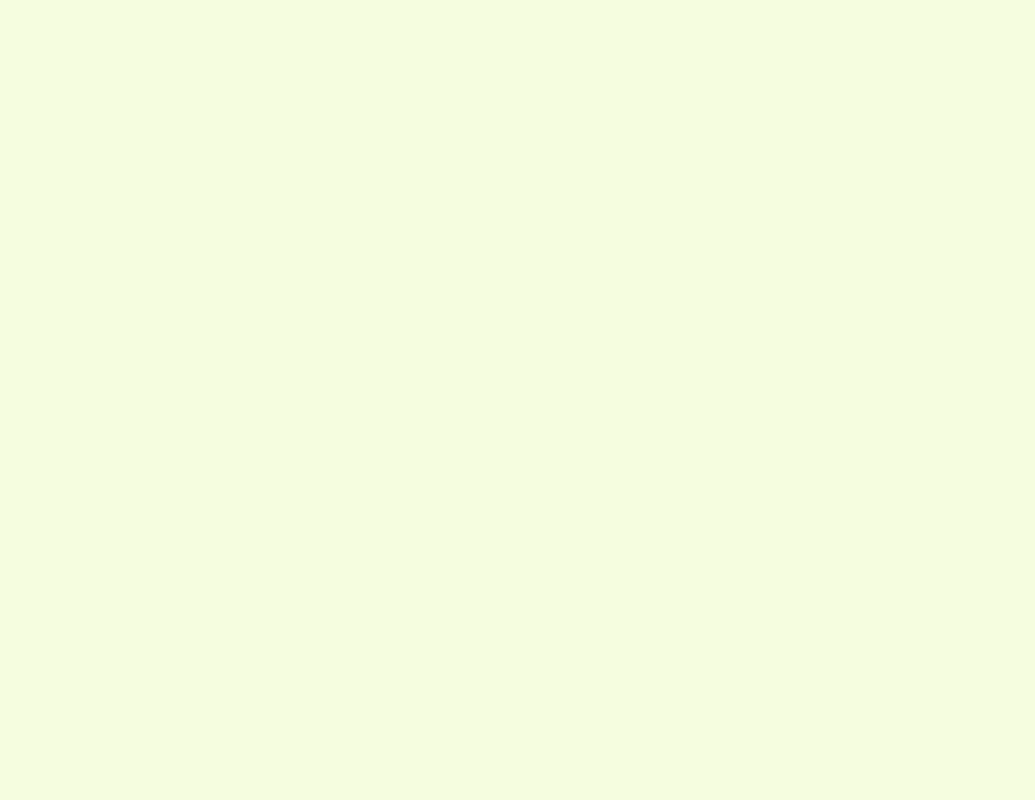
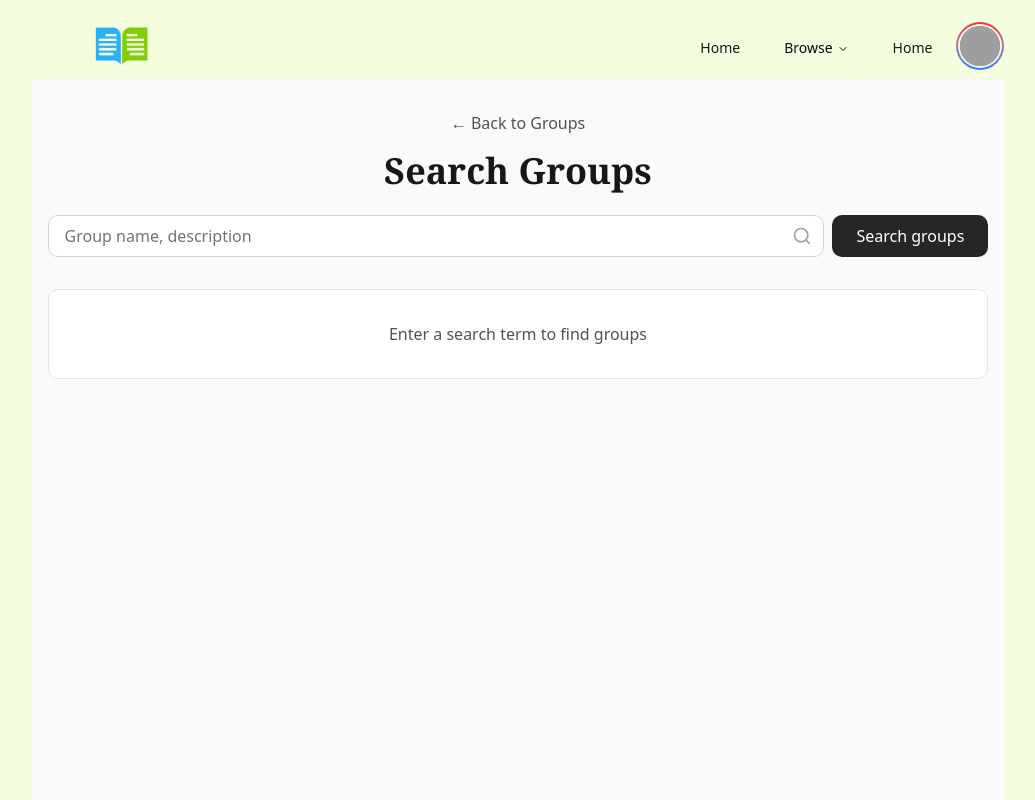
Before and after one commit to lilazero/best-reads, a Next.js app: page /clubs/search in a window 1280 px wide. Before the commit this address had no page. Shown: the top 800 px of the page, without its empty margins (122-1157 px from the left). Built offline with nearby package versions, Linux system fonts and the light colour scheme; grey boxes are pictures that could not be loaded.

Commit message:
feat: implement clubs search with filtering functionality

```diff
--- /dev/null
+++ b/app/clubs/search/page.tsx
@@ -0,0 +1,82 @@
+import Link from "next/link";
+import SearchForm from "@/components/ClubsComponents/SearchForm";
+import GroupList from "@/components/ClubsComponents/GroupList";
+import { PopularGroups } from "@/lib/mockData";
+
+interface SearchPageProps {
+  searchParams: Promise<{
+    q?: string;
+  }>;
+}
+
+export default async function ClubsSearch({ searchParams }: SearchPageProps) {
+  const params = await searchParams;
+  const query = params.q || "";
+
+  // Filter groups based on search query
+  const filteredGroups = query
+    ? PopularGroups.filter(
+        (group) =>
+          group.name.toLowerCase().includes(query.toLowerCase()) ||
+          group.description.toLowerCase().includes(query.toLowerCase())
+      )
+    : [];
+
+  return (
+    <div className="min-h-screen bg-neutral-50 dark:bg-black py-8">
+      <div className="max-w-7xl mx-auto px-4">
+        {/* Back link */}
+        <Link
+          href="/clubs"
+          className="text-neutral-600 dark:text-neutral-400 hover:text-neutral-900 dark:hover:text-neutral-100 mb-4 inline-block"
+        >
+          ← Back to Groups
+        </Link>
+
+        <h1 className="text-4xl font-serif font-bold text-neutral-900 dark:text-neutral-100 mb-6">
+          Search Groups
+        </h1>
+
+        <SearchForm />
+
+        {query && (
+          <div className="mb-6">
+            <p className="text-neutral-700 dark:text-neutral-300">
+              {filteredGroups.length > 0
+                ? `Found ${filteredGroups.length} ${
+                    filteredGroups.length === 1 ? "group" : "groups"
+                  } matching "${query}"`
+                : `No groups found matching "${query}"`}
+            </p>
+          </div>
+        )}
+
+        {filteredGroups.length > 0 && (
+          <GroupList groups={filteredGroups} showDescription={true} />
+        )}
+
+        {query && filteredGroups.length === 0 && (
+          <div className="bg-white dark:bg-neutral-900 rounded-lg border border-neutral-200 dark:border-neutral-800 p-8 text-center">
+            <p className="text-neutral-600 dark:text-neutral-400 mb-4">
+              Try adjusting your search terms or browse all groups.
+            </p>
+            <Link
+              href="/clubs"
+              className="text-neutral-700 dark:text-neutral-300 hover:text-neutral-900 dark:hover:text-neutral-100 hover:underline"
+            >
+              View all groups
+            </Link>
+          </div>
+        )}
+
+        {!query && (
+          <div className="bg-white dark:bg-neutral-900 rounded-lg border border-neutral-200 dark:border-neutral-800 p-8 text-center">
+            <p className="text-neutral-600 dark:text-neutral-400">
+              Enter a search term to find groups
+            </p>
+          </div>
+        )}
+      </div>
+    </div>
+  );
+}
```
